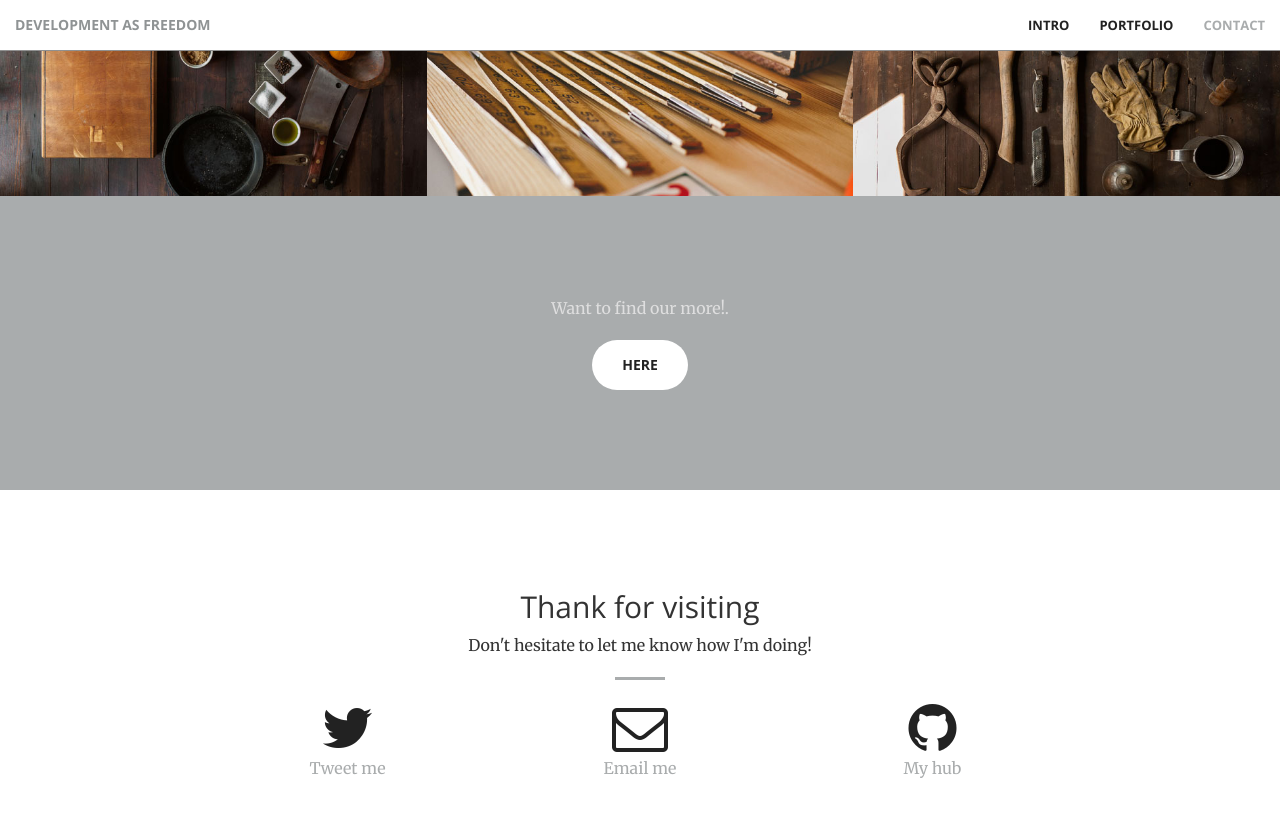
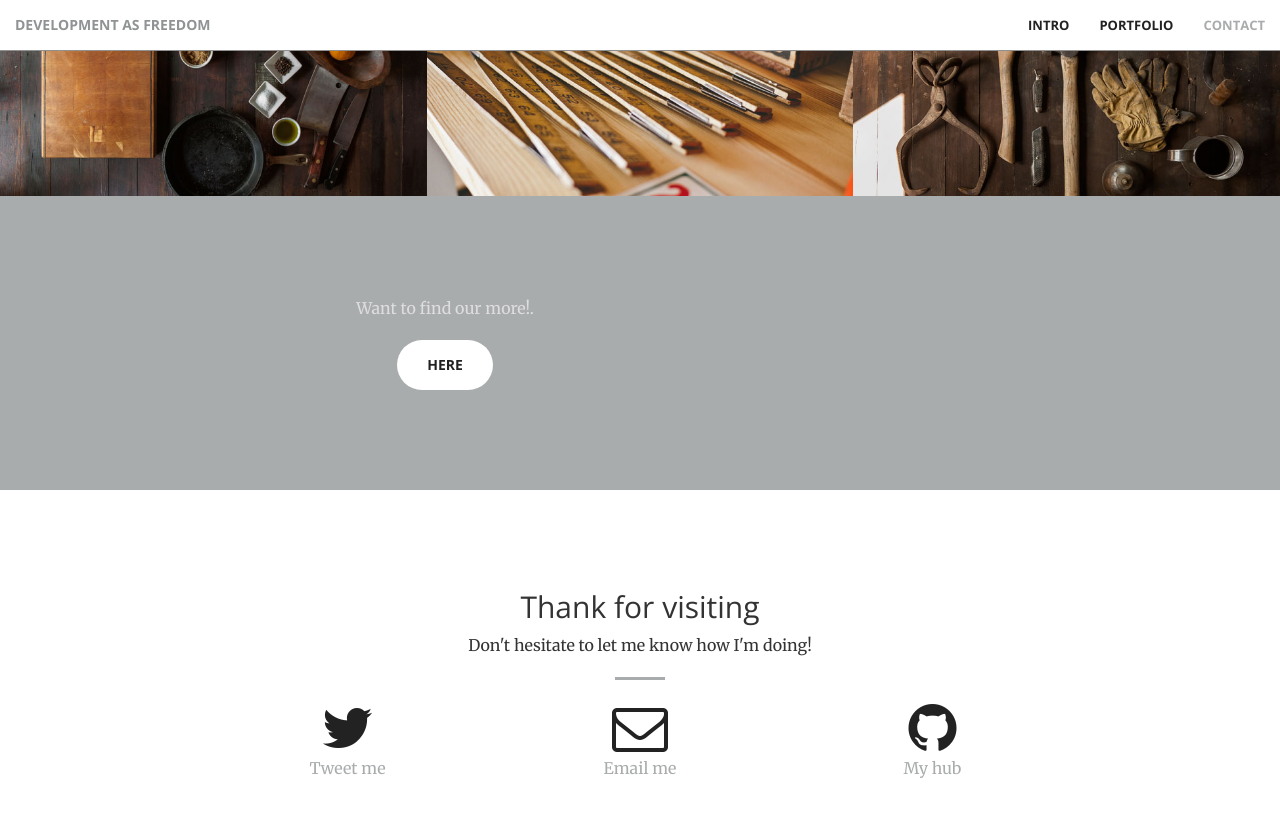
Before and after one commit to non-ceterisparibus/non-ceterisparibus.github.io, a Jekyll site: the page built from index.html, in a window 1280 px wide and 900 px high, scrolled down 1581 px. Shown: the top 817 px of the window. Built offline with Jekyll 4.4.1, drawn with Linux system fonts in a browser that asks for light colours.

Commit message:
Update portfolio.html

```diff
--- a/_includes/portfolio.html
+++ b/_includes/portfolio.html
@@ -98,7 +98,7 @@
 <section class="bg-primary" id="intro">
     <div class="container">
         <div class="row">
-            <div class="col-lg-8 col-lg-offset-2 text-center">
+            <div class="col-lg-8 col-lg-offset-0 text-center">
                 <!-- <h2 class="section-heading">Welcome to Anh-Thu Duong's page</h2> -->
                 <!-- <hr class="light"> -->
                 <p class="text-faded">Want to find our more!.</p>
```
